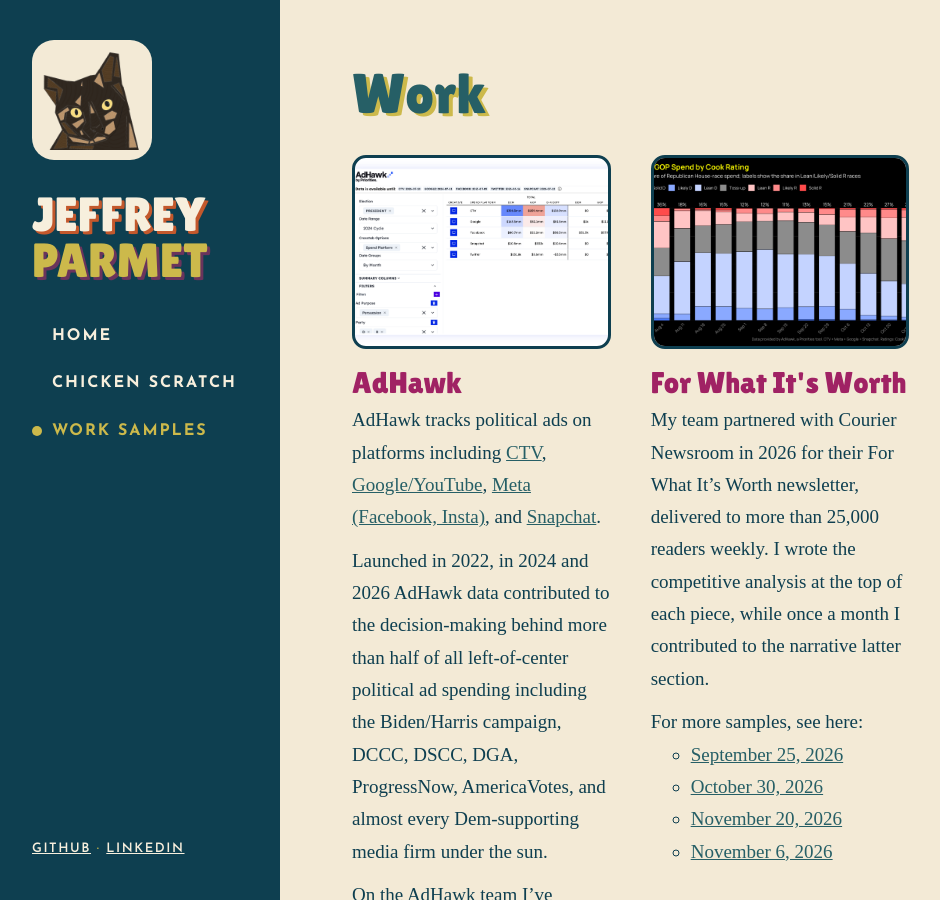
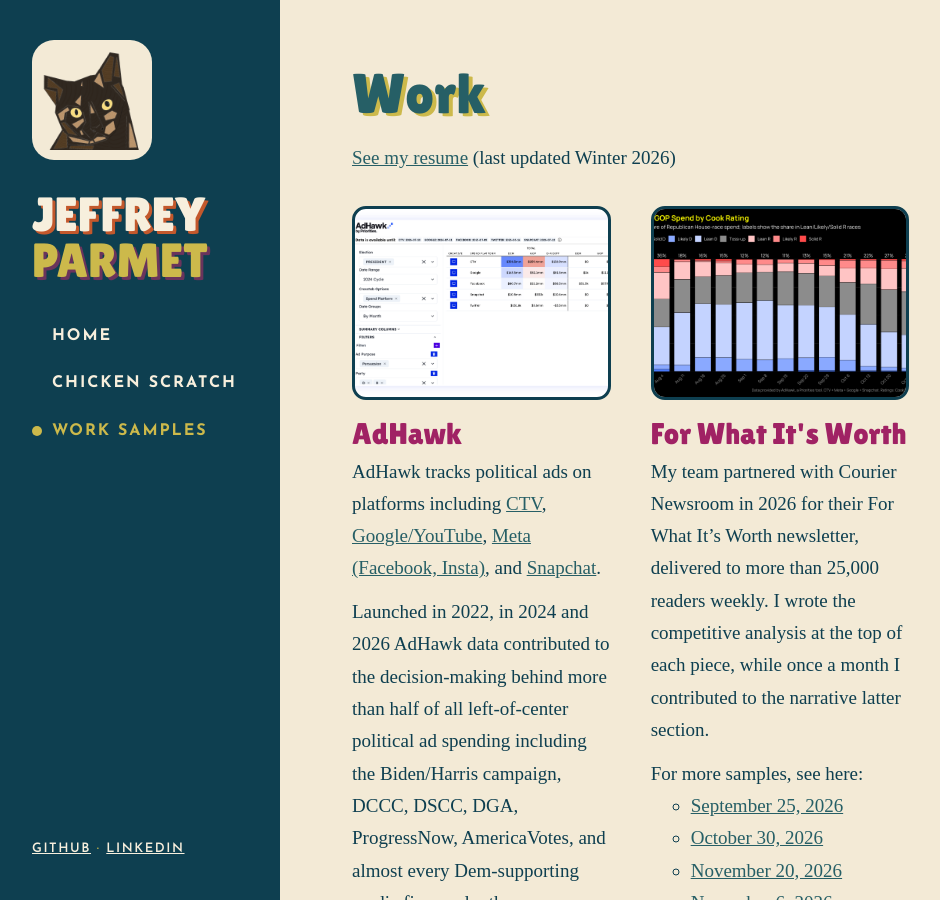
Before and after one commit to jeffrey-parmet/parmet.com-jeffrey, a Jekyll site: the page built from work/index.html, in a window 1280 px wide and 900 px high. Shown: the whole window, without its empty margins (0-940 px from the left). Built offline with Jekyll 4.4.1, drawn with Linux system fonts in a browser that asks for light colours; some web fonts are replaced.

Commit message:
added resume

```diff
--- a/work/index.html
+++ b/work/index.html
@@ -4,6 +4,7 @@ title: Work
 ---
 {%- include root.html -%}
     <h1>Work</h1>
+    <p><a href="resume.pdf" target="_blank" rel="noopener">See my resume</a> (last updated Winter 2026)</p>
     <ul class="cases">
       {% for case in site.projects %}
       <li>
```
Also changed, not shown: 1 other file.
